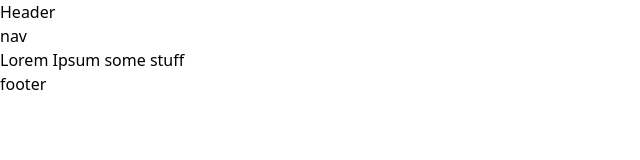
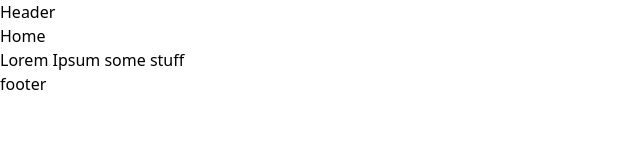
Before and after one commit to danferth/gatsby-starter, a Gatsby site: page / in a window 1280 px wide. Shown: the full height of the page, 0-640 px from the left. Built offline with nearby package versions, Linux system fonts and the light colour scheme; Gatsby itself is replaced by a stand-in of ours.

Commit message:
nav started

```diff
--- a/src/components/nav.js
+++ b/src/components/nav.js
@@ -1,11 +1,15 @@
 import React from "react"
-import { Link, useStaticQuery } from "gatsby"
+import { Link } from "gatsby"
 
 const Nav = () => {
   return (
-    <div>
-      <p>nav</p>
-    </div>
+    <nav className="nav">
+      <ul>
+        <li>
+          <Link to="/">Home</Link>
+        </li>
+      </ul>
+    </nav>
   )
 }
 
--- a/src/pages/index.js
+++ b/src/pages/index.js
@@ -2,10 +2,7 @@ import React from "react"
 import Layout from "../components/layout"
 const App = () => {
   return (
-    <Layout
-      title="talk to me"
-      description="this is going to work i can feel it"
-    >
+    <Layout title="home" description="description of page">
       <p>Lorem Ipsum some stuff</p>
     </Layout>
   )
```
